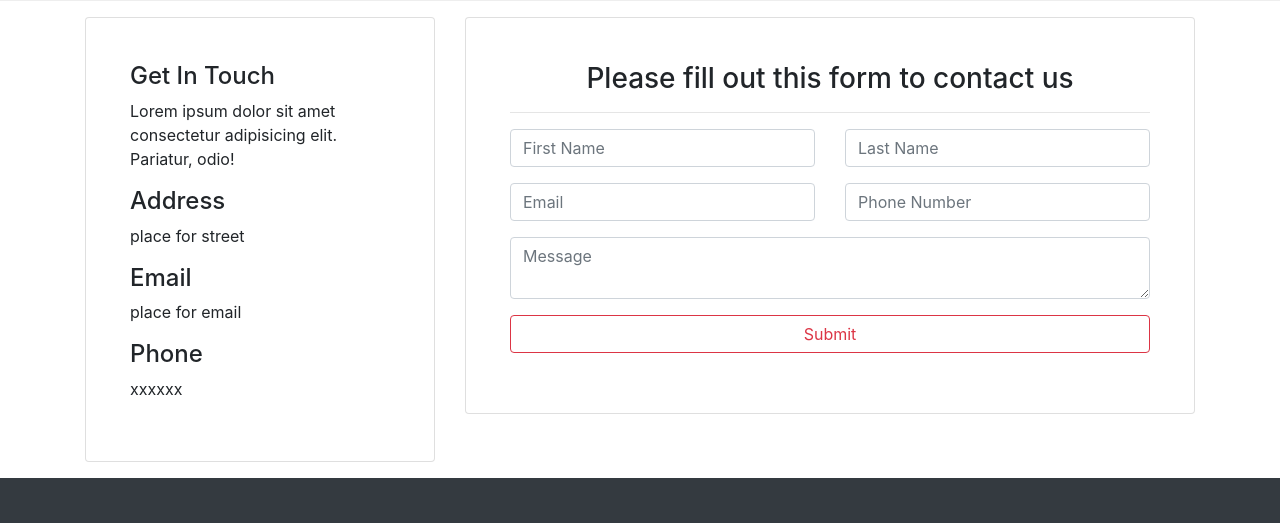
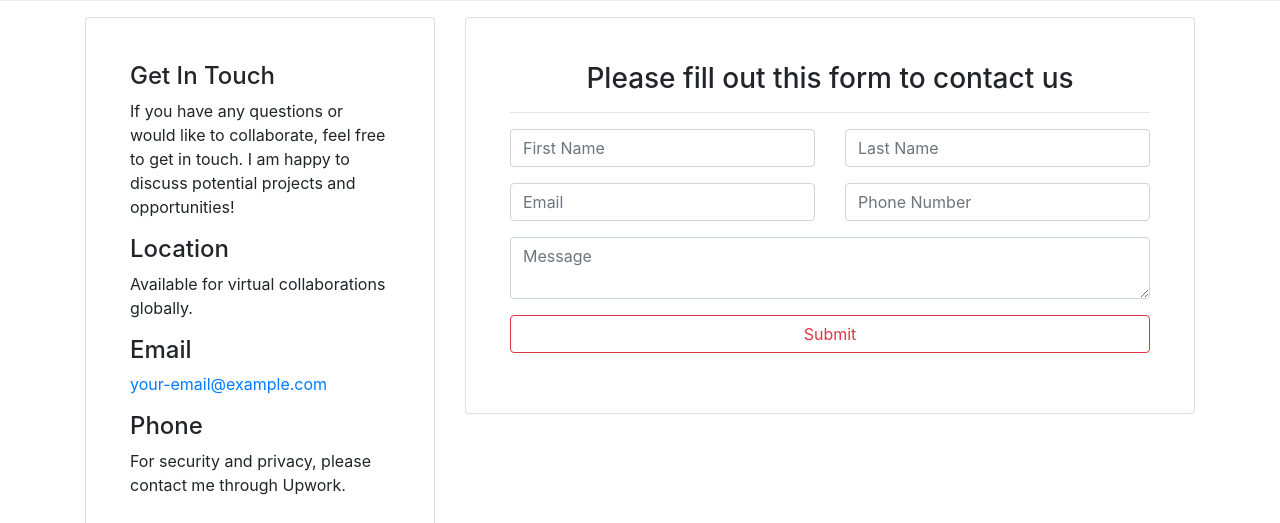
Before and after one commit to MowgliGit/website-blog, a plain HTML site: page contact.html in a window 1280 px wide. Shown: the part 255-778 px from the top of the page. Drawn offline with nearby package versions, Linux system fonts and the light colour scheme.

Commit message:
some changes

```diff
--- a/contact.html
+++ b/contact.html
@@ -75,15 +75,27 @@
               <div class="card-body">
                 <h4>Get In Touch</h4>
                 <p>
-                  Lorem ipsum dolor sit amet consectetur adipisicing elit.
-                  Pariatur, odio!
+                  If you have any questions or would like to collaborate, feel
+                  free to get in touch. I am happy to discuss potential projects
+                  and opportunities!
                 </p>
-                <h4>Address</h4>
-                <p>place for street</p>
+
+                <!-- Optional: Replace with your business contact details or a placeholder -->
+                <h4>Location</h4>
+                <p>Available for virtual collaborations globally.</p>
+
                 <h4>Email</h4>
-                <p>place for email</p>
+                <p>
+                  <a href="mailto:your-email@example.com"
+                    >your-email@example.com</a
+                  >
+                </p>
+
+                <!-- Optional: Add a message encouraging communication through Upwork platform -->
                 <h4>Phone</h4>
-                <p>xxxxxx</p>
+                <p>
+                  For security and privacy, please contact me through Upwork.
+                </p>
               </div>
             </div>
           </div>
```
